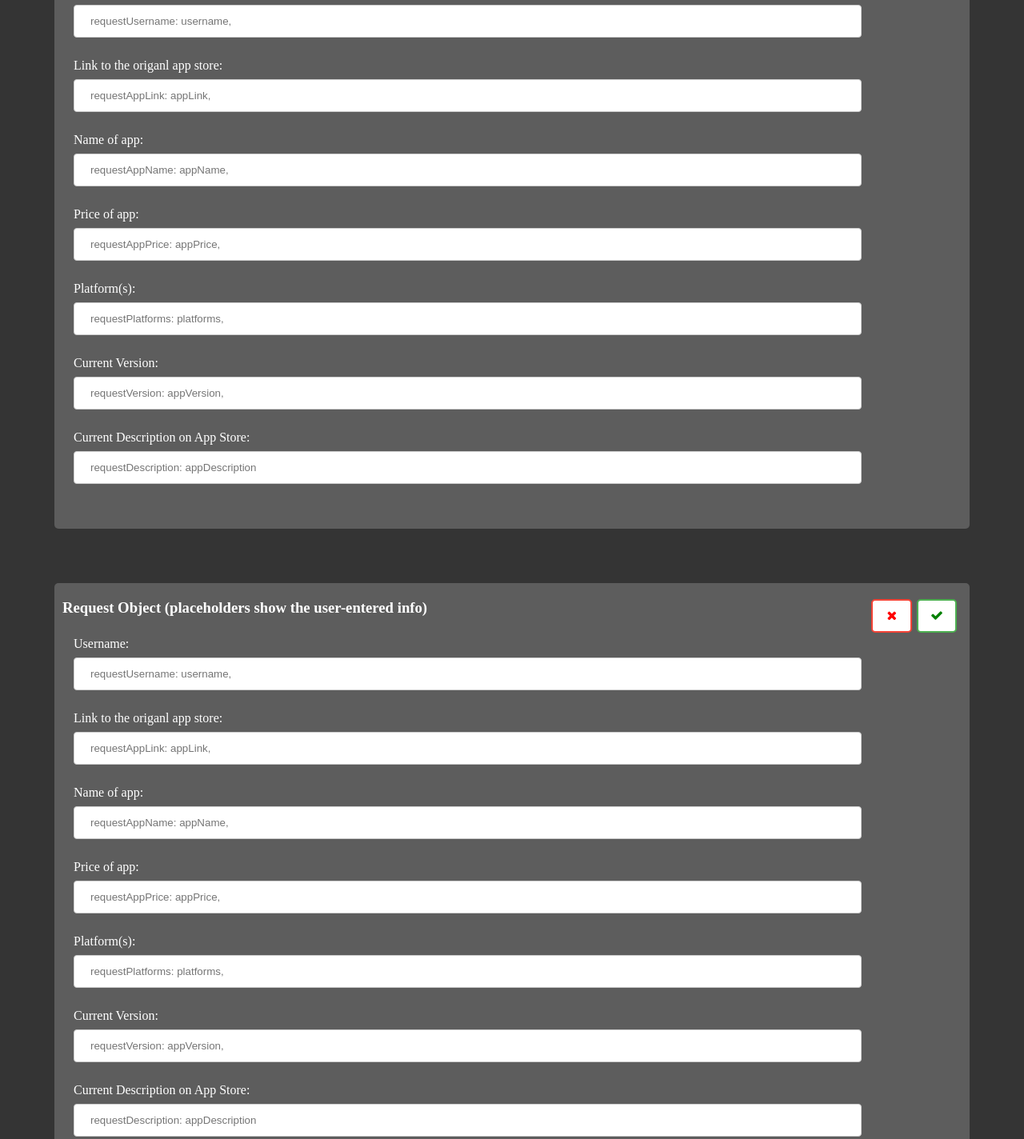
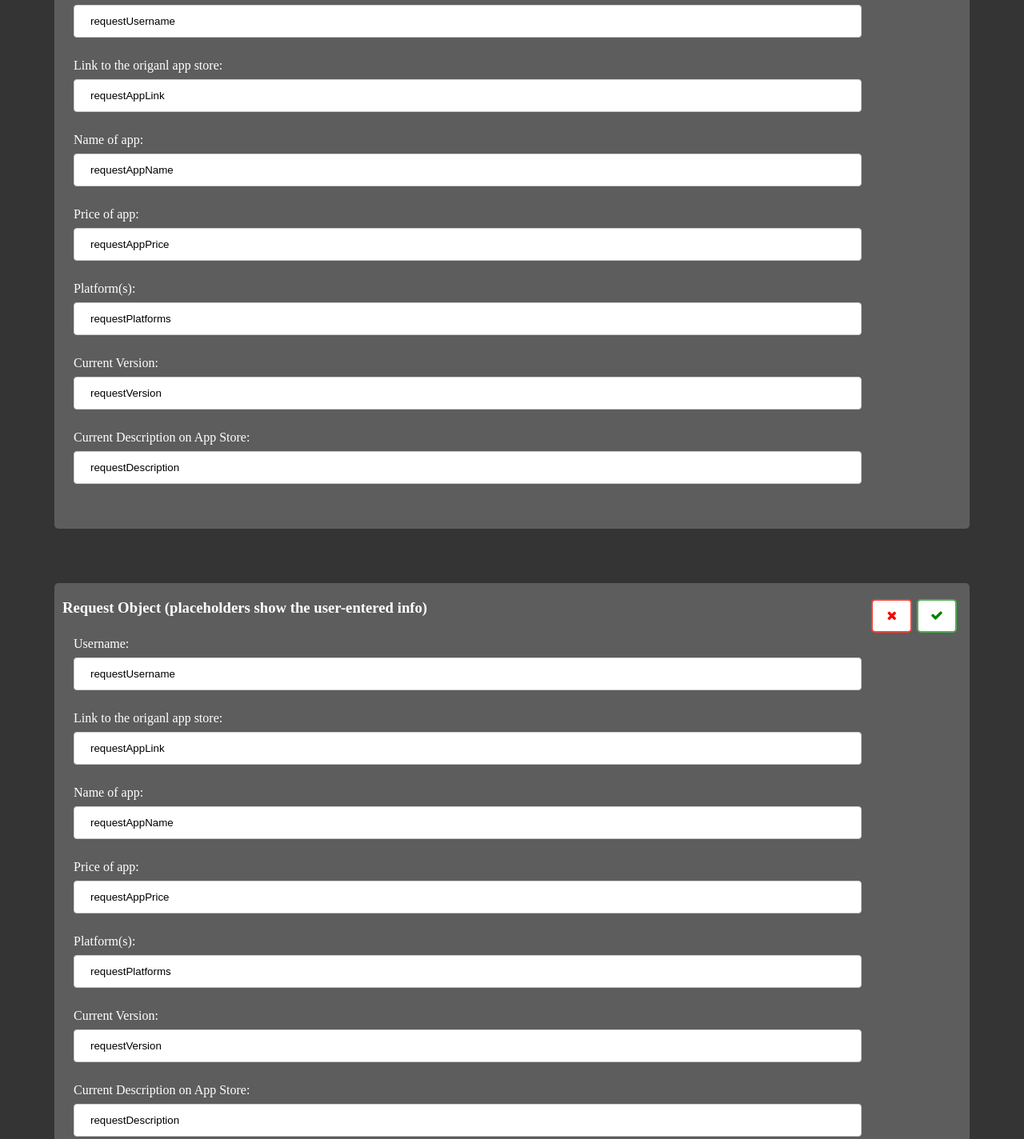
Before and after one commit to Thatjasp/CSE201Project, a plain HTML site: page Progect Group 4 (All of Cynthia's Computer Files)/_Most Recent Versions/AdminPage.html in a window 1280 px wide. Shown: the part 320-1744 px from the top of the page at 80% size. Drawn offline with Linux system fonts and the light colour scheme; files whose address does not match are found by name.

Commit message:
Made changes to text boxes

```diff
--- a/Progect Group 4 (All of Cynthia's Computer Files)/_Most Recent Versions/AdminPage.html
+++ b/Progect Group 4 (All of Cynthia's Computer Files)/_Most Recent Versions/AdminPage.html
@@ -525,31 +525,31 @@
 
             <fieldset name="appRquestForm" id="appRequestForm">
               <label for="username"> Username: </label>
-              <input type="text" name="username" id="username" placeholder="requestUsername: username," required/>
+              <input type="text" name="username" id="username" value=requestUsername required/>
               <br>
 
               <label for="appLink"> Link to the origanl app store: </label>
-              <input type="text" name="appLink" id="appLink" placeholder="requestAppLink: appLink," required/>
+              <input type="text" name="appLink" id="appLink" value=requestAppLink required/>
               <br>
 
               <label for="appName"> Name of app: </label>
-              <input type="text" name="appName" id="appName" placeholder="requestAppName: appName," required/>
+              <input type="text" name="appName" id="appName" value=requestAppName required/>
               <br>
 
               <label for="appPrice"> Price of app: </label>
-              <input type="text" name="appPrice" id="appPrice" placeholder="requestAppPrice: appPrice," required/>
+              <input type="text" name="appPrice" id="appPrice" value=requestAppPrice required/>
               <br>
 
               <label for="platforms"> Platform(s): </label>
-              <input type="text" name="platforms" id="platforms" placeholder="requestPlatforms: platforms," required/>
+              <input type="text" name="platforms" id="platforms" value=requestPlatforms required/>
               <br>
 
               <label for="appVersion"> Current Version: </label>
-              <input type="text" name="appVersion" id="appVersion" placeholder="requestVersion: appVersion," required/>
+              <input type="text" name="appVersion" id="appVersion" value=requestVersion required/>
               <br>
 
               <label for="appDescription"> Current Description on App Store: </label>
-              <input type="text" name="appDescription" id="appDescription" placeholder="requestDescription: appDescription" required/>
+              <input type="text" name="appDescription" id="appDescription" value=requestDescription required/>
               <br>
             </fieldset>
 
@@ -569,31 +569,31 @@
 
             <fieldset name="appRquestForm" id="appRequestForm">
               <label for="username"> Username: </label>
-              <input type="text" name="username" id="username" placeholder="requestUsername: username," required/>
+              <input type="text" name="username" id="username" value=requestUsername required/>
               <br>
 
               <label for="appLink"> Link to the origanl app store: </label>
-              <input type="text" name="appLink" id="appLink" placeholder="requestAppLink: appLink," required/>
+              <input type="text" name="appLink" id="appLink" value=requestAppLink required/>
               <br>
 
               <label for="appName"> Name of app: </label>
-              <input type="text" name="appName" id="appName" placeholder="requestAppName: appName," required/>
+              <input type="text" name="appName" id="appName" value=requestAppName required/>
               <br>
 
               <label for="appPrice"> Price of app: </label>
-              <input type="text" name="appPrice" id="appPrice" placeholder="requestAppPrice: appPrice," required/>
+              <input type="text" name="appPrice" id="appPrice" value=requestAppPrice required/>
               <br>
 
               <label for="platforms"> Platform(s): </label>
-              <input type="text" name="platforms" id="platforms" placeholder="requestPlatforms: platforms," required/>
+              <input type="text" name="platforms" id="platforms" value=requestPlatforms required/>
               <br>
 
               <label for="appVersion"> Current Version: </label>
-              <input type="text" name="appVersion" id="appVersion" placeholder="requestVersion: appVersion," required/>
+              <input type="text" name="appVersion" id="appVersion" value=requestVersion required/>
               <br>
 
               <label for="appDescription"> Current Description on App Store: </label>
-              <input type="text" name="appDescription" id="appDescription" placeholder="requestDescription: appDescription" required/>
+              <input type="text" name="appDescription" id="appDescription" value=requestDescription required/>
               <br>
             </fieldset>
 
@@ -640,6 +640,10 @@
         requestDescription: appDescription
       }
 
+      function submitApp(request) {
+
+      }
+
       console.log(appInfo);
 
     </script>
```
